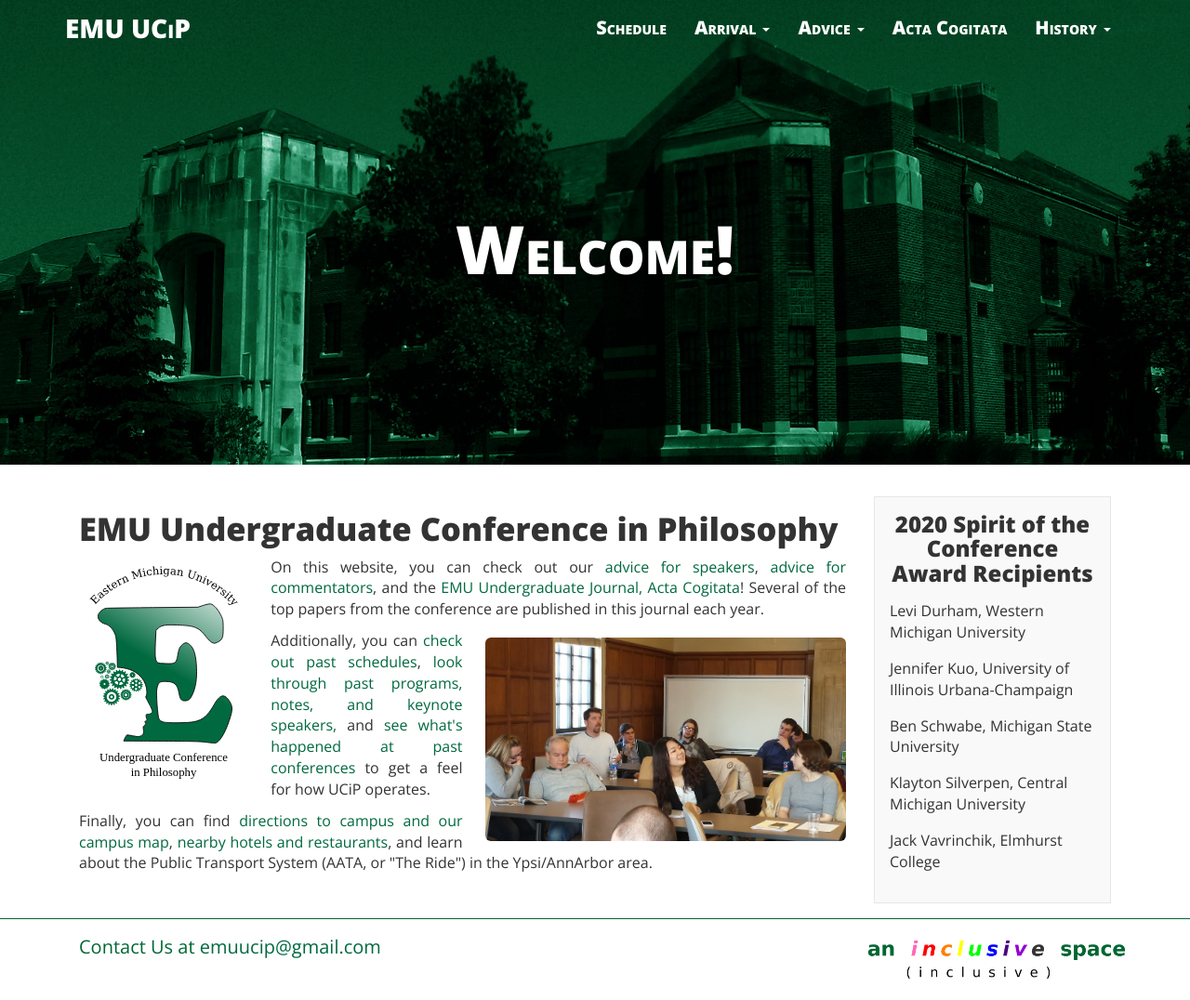
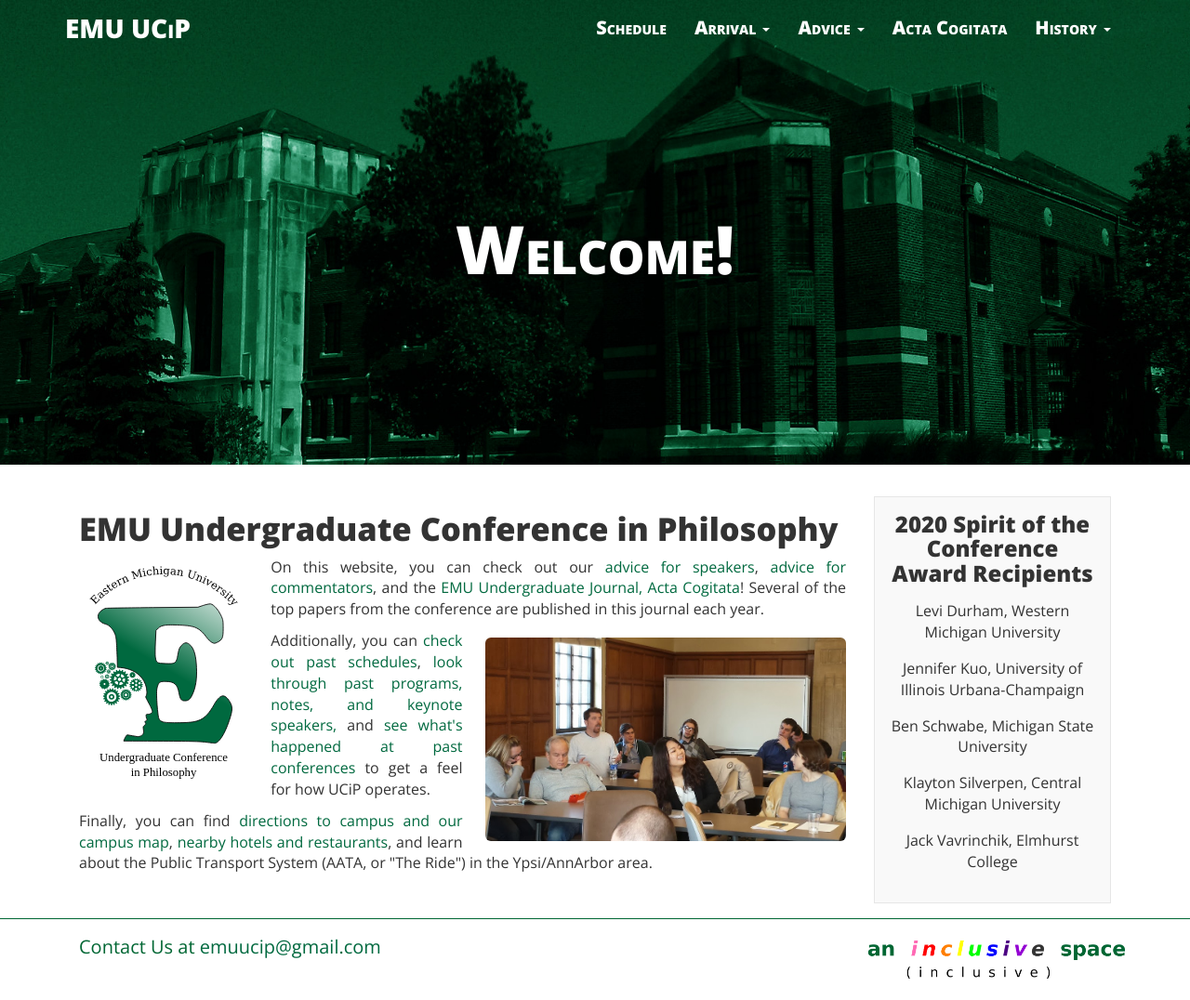
Before and after one commit to ucip/ucip.github.io, a Jekyll site: the page built from index.html, in a window 1280 px wide. Shown: the whole page at 93% size. Built offline with Jekyll 4.4.1, drawn with Linux system fonts in a browser that asks for light colours; nearby versions of some CDN libraries.

Commit message:
centered spirit award

```diff
--- a/_includes/box.html
+++ b/_includes/box.html
@@ -55,10 +55,10 @@
 <div class="col-sm-3 col-xs-12 hidden-print">
   <div class="post-list-box announcement">
     <h3 class="text-center post-list-header">2020 Spirit of the Conference Award Recipients</h3>
-    <p class="text-justified announcement-text">Levi Durham, Western Michigan University</p>
-    <p class="text-justified announcement-text">Jennifer Kuo, University of Illinois Urbana-Champaign</p>
-    <p class="text-justified announcement-text">Ben Schwabe, Michigan State University</p>
-    <p class="text-justified announcement-text">Klayton Silverpen, Central Michigan University</p>
-    <p class="text-justified announcement-text">Jack Vavrinchik, Elmhurst College</p>
+    <p class="text-center announcement-text">Levi Durham, Western Michigan University</p>
+    <p class="text-center announcement-text">Jennifer Kuo, University of Illinois Urbana-Champaign</p>
+    <p class="text-center announcement-text">Ben Schwabe, Michigan State University</p>
+    <p class="text-center announcement-text">Klayton Silverpen, Central Michigan University</p>
+    <p class="text-center announcement-text">Jack Vavrinchik, Elmhurst College</p>
   </div>
 </div>
```
